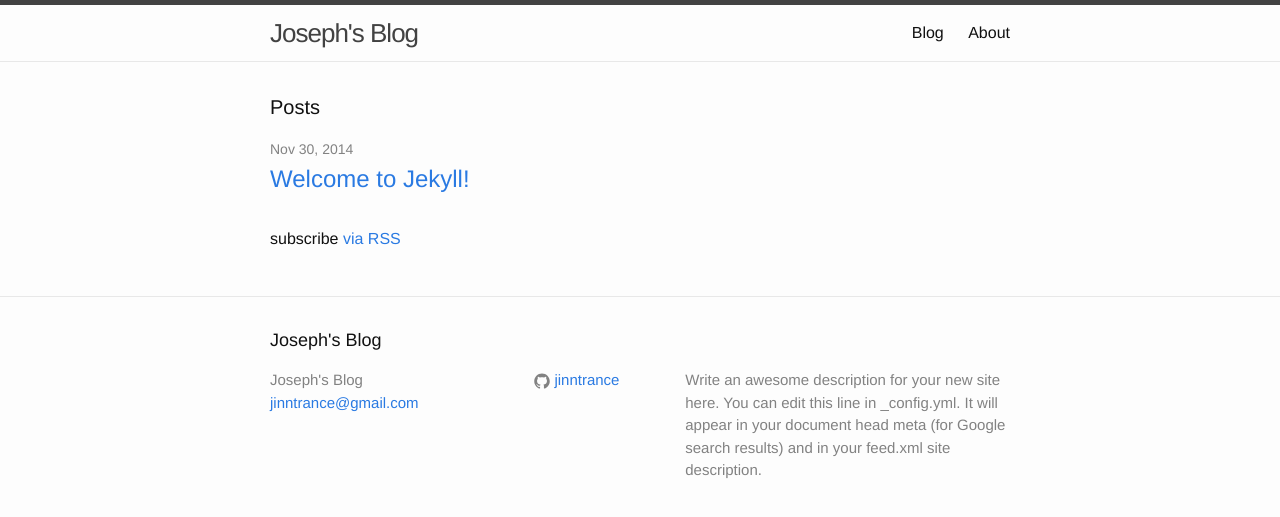
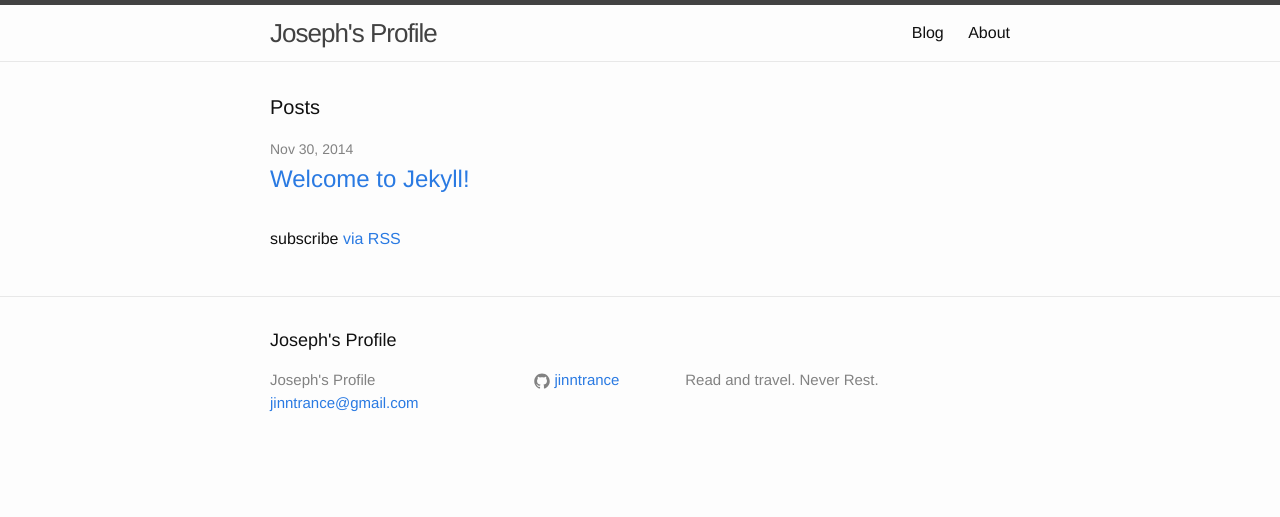
Before and after one commit to jinntrance/profile, a Jekyll site: the page built from index.html, in a window 1280 px wide. Shown: the top 517 px of the page. Built offline with Jekyll 4.4.1, drawn with Linux system fonts in a browser that asks for light colours.

Commit message:
add linkedin profile

```diff
--- a/_config.yml
+++ b/_config.yml
@@ -1,14 +1,13 @@
 # Site settings
-title: Joseph's Blog
+title: Joseph's Profile
 email: jinntrance@gmail.com
 description: > # this means to ignore newlines until "baseurl:"
-  Write an awesome description for your new site here. You can edit this
-  line in _config.yml. It will appear in your document head meta (for
-  Google search results) and in your feed.xml site description.
+    Read and travel. Never Rest.
 baseurl: "" # the subpath of your site, e.g. /blog/
 #url: "http://yourdomain.com" # the base hostname & protocol for your site
 #twitter_username: jinntrance
 github_username: jinntrance
+linkedin: josephjinchuantang
 
 # Build settings
 markdown: kramdown
```
